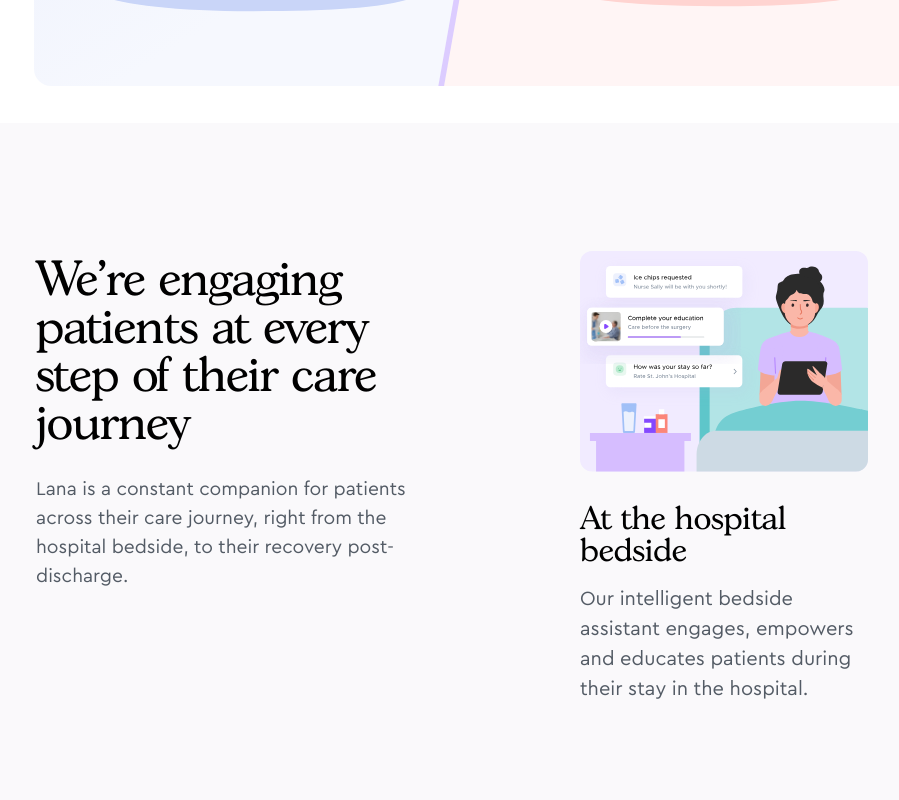
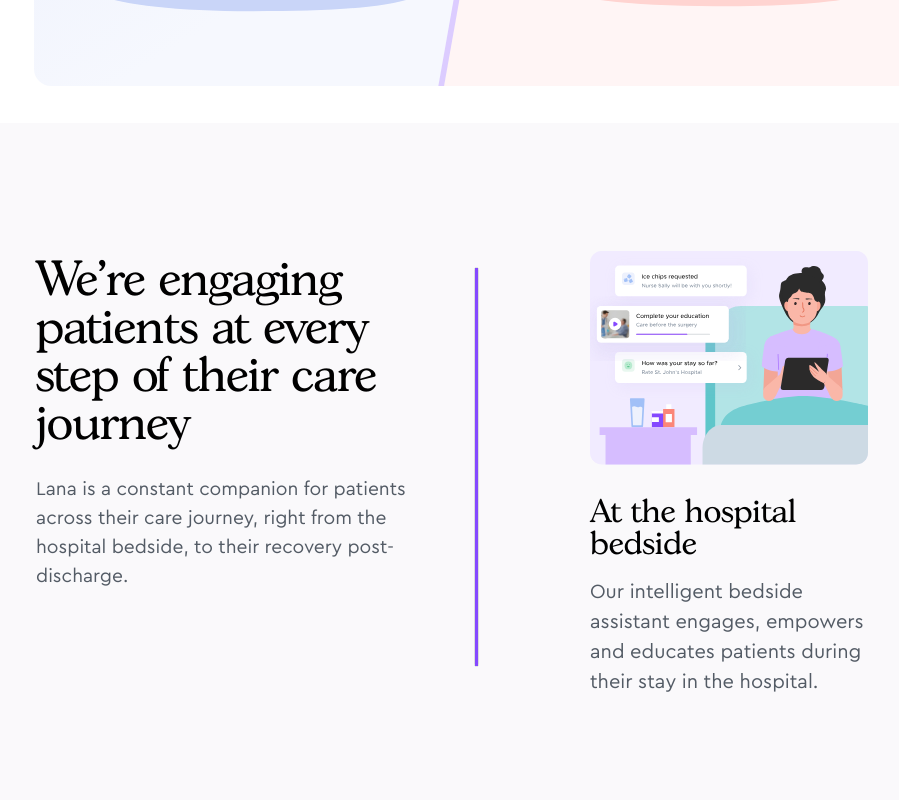
Before and after one commit to prathmeshjagtap/lanahealth, a React (Create React App) app: page / in a window 1280 px wide. Shown: the part 880-1680 px from the top of the page, without its empty margins (156-1055 px from the left). Built offline with nearby package versions, Linux system fonts and the light colour scheme; a small style sheet from the web is missing.

Commit message:
feat- added vertical progress bar

```diff
--- a/src/screens/home/Home.jsx
+++ b/src/screens/home/Home.jsx
@@ -1,7 +1,7 @@
 import React from "react";
 import { Footer, Navbar } from "../../components";
-import { InfoCard, OutcomeInfo, VideoContainer } from "./components";
-import outcomesDatabase from "../../database/healthOutcomes.json";
+import { InfoContainer, OutcomeInfo, VideoContainer } from "./components";
+
 import "./home.css";
 
 function Home() {
@@ -19,26 +19,7 @@ function Home() {
 				<button className="button">Schedule a Demo</button>
 			</div>
 			<VideoContainer />
-			<div className="info__container2">
-				<div className="info__container2__heading">
-					<h1>We're engaging patients at every step of their care journey</h1>
-					<p>
-						Lana is a constant companion for patients across their care journey,
-						right from the hospital bedside, to their recovery post-discharge.
-					</p>
-				</div>
-				<div className="patientsInfo__conaiter">
-					{outcomesDatabase?.patientBenifitsInfo?.map((item) => (
-						<InfoCard key={item.id} cardInfo={item} />
-					))}
-				</div>
-
-				<div className="mobile__patientsInfo__conaiter">
-					{outcomesDatabase?.patientBenifitsInfo?.map((item) => (
-						<InfoCard key={item.id} cardInfo={item} />
-					))}
-				</div>
-			</div>
+			<InfoContainer />
 			<div className="techInfo__container">
 				<h1 className="techInfo__heading">
 					Bringing patient-centered design and state-of-the-art technology to
--- a/src/screens/home/components/index.js
+++ b/src/screens/home/components/index.js
@@ -2,3 +2,4 @@ export { OutcomesCard } from "./outcomesCard/OutcomesCard";
 export { InfoCard } from "./infoCard/InfoCard";
 export { VideoContainer } from "./videoContainer/VideoContainer";
 export { OutcomeInfo } from "./outcomeInfoContainer/OutcomeInfo";
+export { InfoContainer } from "./patientsInfoContainer/InfoContainer";
--- /dev/null
+++ b/src/screens/home/components/patientsInfoContainer/InfoContainer.jsx
@@ -0,0 +1,58 @@
+import React, { useState, useEffect, useRef } from "react";
+import outcomesDatabase from "../../../../database/healthOutcomes.json";
+import { InfoCard } from "../infoCard/InfoCard";
+import "./infoContainer.css";
+
+function InfoContainer() {
+	const [scrollTop, setScrollTop] = useState(0);
+	const scrollRef = useRef(null);
+	const beforeScroll = useRef(null);
+
+	const onScroll = () => {
+		const winSroll =
+			document.documentElement.scrollTop -
+			beforeScroll.current.clientHeight -
+			200;
+		const height = scrollRef.current.clientHeight;
+
+		const scrolled = (winSroll / height) * 100;
+
+		setScrollTop(scrolled);
+	};
+
+	useEffect(() => {
+		window.addEventListener("scroll", onScroll);
+
+		return () => window.removeEventListener("scroll", onScroll);
+	}, []);
+
+	return (
+		<div className="info__container2">
+			<div className="info__container2__heading" ref={beforeScroll}>
+				<h1>We're engaging patients at every step of their care journey</h1>
+				<p>
+					Lana is a constant companion for patients across their care journey,
+					right from the hospital bedside, to their recovery post-discharge.
+				</p>
+			</div>
+			<div className="progress__Wrapper">
+				<div
+					className="progress__style"
+					style={{ height: `${scrollTop}%` }}
+				></div>
+			</div>
+			<div className="patientsInfo__conaiter" ref={scrollRef}>
+				{outcomesDatabase?.patientBenifitsInfo?.map((item) => (
+					<InfoCard key={item.id} cardInfo={item} />
+				))}
+			</div>
+			<div className="mobile__patientsInfo__conaiter">
+				{outcomesDatabase?.patientBenifitsInfo?.map((item) => (
+					<InfoCard key={item.id} cardInfo={item} />
+				))}
+			</div>
+		</div>
+	);
+}
+
+export { InfoContainer };
--- /dev/null
+++ b/src/screens/home/components/patientsInfoContainer/infoContainer.css
@@ -0,0 +1,105 @@
+.info__container2 {
+	padding: 6rem 10rem 10rem 10rem;
+	background-color: #faf9fb;
+	display: grid;
+	grid-template-columns: 1fr 20px 1fr;
+	position: relative;
+}
+.info__container2__heading {
+	padding: 0 2rem;
+	position: sticky;
+	align-self: flex-start;
+	top: 7rem;
+	margin-bottom: 14rem;
+}
+.info__container2__heading h1 {
+	margin-top: 2.5rem;
+	font-family: "GascogneTS-Regular";
+	font-style: normal;
+	text-align: center;
+	letter-spacing: -0.01em;
+	color: #000000;
+	font-size: 3rem;
+	font-weight: normal;
+	text-align: left;
+}
+.info__container2__heading p {
+	font-family: "CeraPro-Regular";
+	padding-top: 1.5rem;
+	font-style: normal;
+	font-weight: normal;
+	font-size: 1.2rem;
+	line-height: 150%;
+	color: #535b65;
+	text-align: left;
+}
+
+.patientsInfo__conaiter {
+	display: flex;
+	flex-direction: column;
+	gap: 9rem;
+	top: 8rem;
+	padding: 0 4rem;
+}
+
+.mobile__patientsInfo__conaiter {
+	display: none;
+}
+
+.progress__Wrapper {
+	width: 5px;
+	background-color: #faf9fb;
+	border: 1px solid gainsboro;
+	position: sticky;
+	top: 9rem;
+	height: 50vh;
+	margin-top: 3rem;
+	border-radius: 4px;
+	margin-bottom: 9rem;
+}
+
+.progress__style {
+	width: 100%;
+	background-color: #8549ff;
+	max-height: 100%;
+}
+
+@media screen and (max-width: 1024px) {
+	.progress__Wrapper {
+		display: none;
+	}
+
+	.info__container2 {
+		display: flex;
+		flex-direction: column;
+		justify-content: center;
+		align-items: center;
+		padding: 2rem;
+		max-height: 100%;
+		position: relative;
+	}
+	.info__container2__heading {
+		padding: 0;
+		position: static;
+		top: 7rem;
+		margin-bottom: 4rem;
+	}
+	.info__container2__heading h1 {
+		margin-top: 2.5rem;
+		font-size: 2rem;
+		text-align: center;
+	}
+	.info__container2__heading p {
+		font-size: 1.1rem;
+		text-align: center;
+	}
+
+	.patientsInfo__conaiter {
+		display: none;
+	}
+	.mobile__patientsInfo__conaiter {
+		display: flex;
+		flex-direction: column;
+		margin-top: 2rem;
+	}
+}
--- a/src/screens/home/home.css
+++ b/src/screens/home/home.css
@@ -55,8 +55,6 @@
 	margin-bottom: 6rem;
 }
 
-/*  */
-
 .info__container3 {
 	background-color: #f1ebff;
 	padding: 6rem;
@@ -84,54 +82,6 @@
 	font-weight: 100;
 }
 .mobile__home__screen_tech {
-	display: none;
-}
-
-.info__container2 {
-	padding: 6rem 10rem 10rem 10rem;
-	background-color: #faf9fb;
-	display: grid;
-	grid-template-columns: 1fr 1fr;
-	position: relative;
-}
-.info__container2__heading {
-	padding: 0 2rem;
-	position: sticky;
-	align-self: flex-start;
-	top: 7rem;
-	margin-bottom: 14rem;
-}
-.info__container2__heading h1 {
-	margin-top: 2.5rem;
-	font-family: "GascogneTS-Regular";
-	font-style: normal;
-	text-align: center;
-	letter-spacing: -0.01em;
-	color: #000000;
-	font-size: 3rem;
-	font-weight: normal;
-	text-align: left;
-}
-.info__container2__heading p {
-	font-family: "CeraPro-Regular";
-	padding-top: 1.5rem;
-	font-style: normal;
-	font-weight: normal;
-	font-size: 1.2rem;
-	line-height: 150%;
-	color: #535b65;
-	text-align: left;
-}
-
-.patientsInfo__conaiter {
-	display: flex;
-	flex-direction: column;
-	gap: 9rem;
-	top: 8rem;
-	padding: 0 4rem;
-}
-
-.mobile__patientsInfo__conaiter {
 	display: none;
 }
 
@@ -183,39 +133,3 @@
 		margin-bottom: 4rem;
 	}
 }
-
-@media screen and (max-width: 1024px) {
-	.info__container2 {
-		display: flex;
-		flex-direction: column;
-		justify-content: center;
-		align-items: center;
-		padding: 2rem;
-		max-height: 100%;
-		position: relative;
-	}
-	.info__container2__heading {
-		padding: 0;
-		position: static;
-		top: 7rem;
-		margin-bottom: 4rem;
-	}
-	.info__container2__heading h1 {
-		margin-top: 2.5rem;
-		font-size: 2rem;
-		text-align: center;
-	}
-	.info__container2__heading p {
-		font-size: 1.1rem;
-		text-align: center;
-	}
-
-	.patientsInfo__conaiter {
-		display: none;
-	}
-	.mobile__patientsInfo__conaiter {
-		display: flex;
-		flex-direction: column;
-		margin-top: 2rem;
-	}
-}
```
